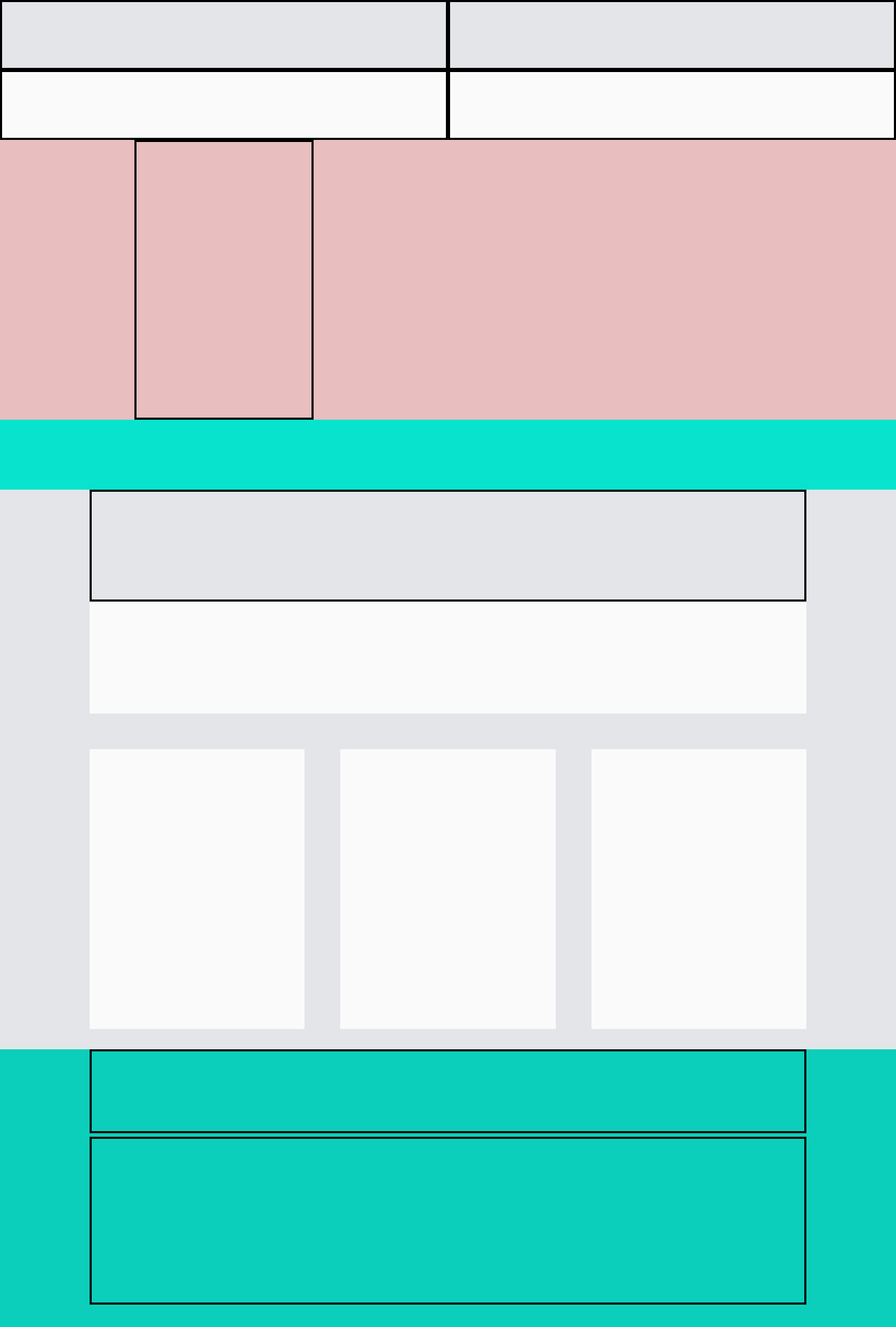
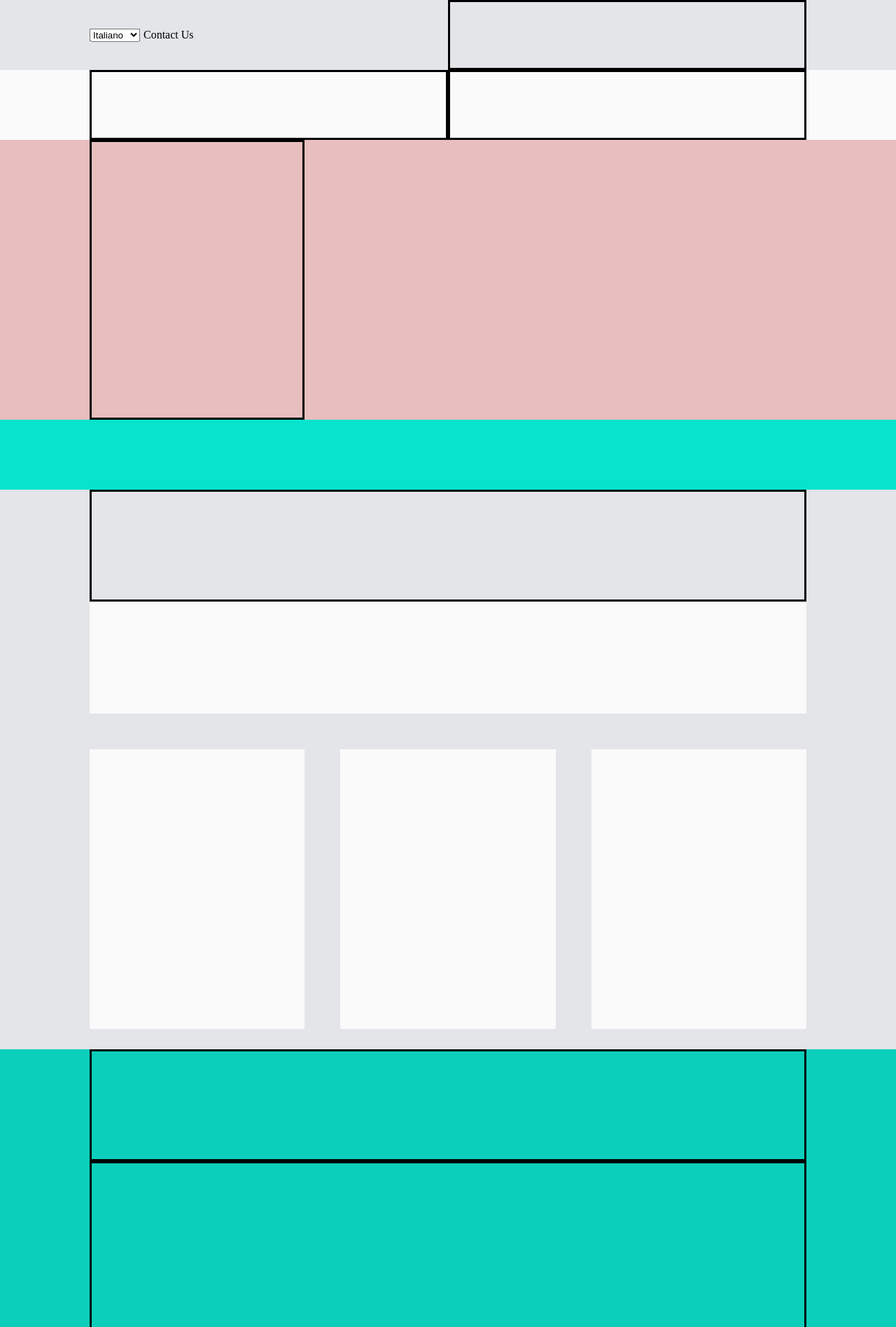
Before and after one commit to mirkoguerra/htmlcss-hubspot, a plain HTML site: page index.html in a window 1280 px wide. Shown: the top 1897 px of the page at 70% size. Drawn offline with Linux system fonts and the light colour scheme.

Commit message:
Prima riga
Da rivedere, provo con la parte a destra e poi torno a sistemare quella di sinistra

```diff
--- a/css/style.css
+++ b/css/style.css
@@ -2,10 +2,6 @@
   margin: 0;
   padding: 0;
   box-sizing: border-box;
-}
-
-.row{
-  width: 100%;
 }
 
 .collapse:after {
@@ -15,27 +11,38 @@
 }
 /* aggiungo la classe collapse ai padri che hanno figli che hanno float, così non me li fanno collassare  */
 
-.fl{
+.fl {
   float: left;
 }
 /* la assegno agli elementi che devono flottare */
 
-.rel{
+.fl-r {
+  float: right;
+}
+/* la assegno agli elementi che devono flottare a destra */
+
+.rel {
   position: relative;
 }
 /* per assegnare velocemente al padre di un position absolut la proprietà position relative */
 
-.border{
+.border {
   border: 3px solid black;
 }
 /* per evidenziare i div nascosti */
 
-.cont{
+.cont {
   height: 100%;
   width: 80%;
   margin: 0 auto;
 }
 /* per dare la centratura generale nelle parti in cui serve */
+
+.height-center {
+  position: absolute;
+  top: 50%;
+  transform: translate(0, -50%);
+}
 
 .grey{
   background-color: #e3e5e8;
@@ -49,11 +56,21 @@
 
 header .row-1 {
   height: 100px;
+  width: 100%;
 }
 
 header .row-1 .col-left, header .row-1 .col-right {
   width: 50%;
   height: 100px;
+}
+
+header .row-1 .col-left .cas-left select {
+  width: 100%;
+  height: 100%;
+}
+
+span {
+  margin-left: 5px;
 }
 
 header .row-2 {
@@ -71,10 +88,8 @@ header .row-3 {
 }
 
 header .row-3 .col {
-  width: 20%;
+  width: 30%;
   height: 400px;
-  position: absolute;
-  left: 15%;
 }
 
 header .row-4{
@@ -112,8 +127,7 @@ main .section-2{
 }
 
 main .section-2 .row-1 {
-  height: 30%;
-  margin-bottom: 5px;
+  height: 40%;
 }
 
 main .section-2 .row-2 {
--- a/index.html
+++ b/index.html
@@ -4,14 +4,51 @@
     <meta charset="utf-8">
     <title>hubspot</title>
     <link rel="stylesheet" href="css/style.css">
+    <link rel="stylesheet" href="https://stackpath.bootstrapcdn.com/font-awesome/4.7.0/css/font-awesome.min.css" integrity="sha384-wvfXpqpZZVQGK6TAh5PVlGOfQNHSoD2xbE+QkPxCAFlNEevoEH3Sl0sibVcOQVnN" crossorigin="anonymous">
+    <!-- link per far funzionare le icone che inserisco da font awesome 4.7 -->
   </head>
   <body>
 
-    <div class="container">
-
     <header>
       <!-- comprende, dall'alto, tutto fino alla striscia verde acqua, compresa -->
-        <div class="row row-1 collapse grey">
+      <div class="row-1 grey">
+
+        <div class="cont collapse">
+
+          <div class="col-left fl rel">
+
+            <div class="collapse height-center">
+
+              <div class="cas-left fl">
+
+                <select name="lingua">
+                  <option value="italiano">Italiano</option>
+                  <option value="inglese">Inglese</option>
+                  <option value="tedesco">Tedesco</option>
+                </select>
+
+              </div>
+
+              <div class="cas-right fl">
+                <span>Contact Us</span>
+
+            </div>
+
+            </div>
+
+          </div>
+
+          <div class="col-right fl border">
+
+          </div>
+
+        </div>
+
+      </div>
+
+      <div class="row-2 collapse white">
+
+        <div class="cont">
 
           <div class="col-left fl border">
 
@@ -23,27 +60,21 @@
 
         </div>
 
-        <div class="row row-2 collapse white">
-
-          <div class="col-left fl border">
-
       </div>
 
-          <div class="col-right fl border">
+      <div class="row-3">
+        <!-- parte più larga dell'header, ovvero quella che ha il background con le casette -->
+        <div class="cont">
 
-          </div>
-
-        </div>
-
-        <div class="row row-3 rel">
-          <!-- parte più larga dell'header, ovvero quella che ha il background con le casette -->
           <div class="col border">
             <!-- è il div che conterrà testo e button -->
           </div>
 
         </div>
 
-        <div class="row row-4">
+      </div>
+
+      <div class="row-4">
         <!-- striscia verde acqua, ultima parte dell'header -->
       </div>
 
@@ -57,15 +88,15 @@
         <!-- comprende la prima parte chiara del main -->
         <div class="cont">
 
-            <div class="row row-1 border">
+          <div class="row-1 border">
 
           </div>
 
-            <div class="row row-2 white">
+          <div class="row-2 white">
 
           </div>
 
-            <div class="row row-3 collapse">
+          <div class="row-3 collapse">
 
             <div class="col fl white">
 
@@ -90,11 +121,11 @@
 
         <div class="cont">
 
-            <div class="row row-1 border">
+          <div class="row-1 border">
 
           </div>
 
-            <div class="row row-2 border">
+          <div class="row-2 border">
 
           </div>
 
@@ -106,7 +137,7 @@
         <!-- comprende la seconda parte chiara del main -->
         <div class="cont">
 
-            <div class="row row-1 collapse">
+          <div class="row-1 collapse">
 
             <div class="col-left fl border">
 
@@ -118,7 +149,7 @@
 
           </div>
 
-            <div class="row row-2 collapse">
+          <div class="row-2 collapse">
 
             <div class="col-left fl border">
 
@@ -140,7 +171,7 @@
       <!-- comprende esclusivamente l'ultimo blocco scuro -->
       <div class="cont">
 
-          <div class="row row-1 collapse">
+        <div class="row-1 collapse">
 
           <div class="col fl border">
 
@@ -160,11 +191,11 @@
 
         </div>
 
-          <div class="row row-2 border">
+        <div class="row-2 border">
 
         </div>
 
-          <div class="row row-3 collapse rel">
+        <div class="row-3 collapse rel">
 
           <div class="col-left fl border">
 
@@ -178,10 +209,7 @@
 
       </div>
 
-
     </footer>
-
-    </div>
 
   </body>
 
```
Lines whose indentation alone changed are shown as unchanged.
